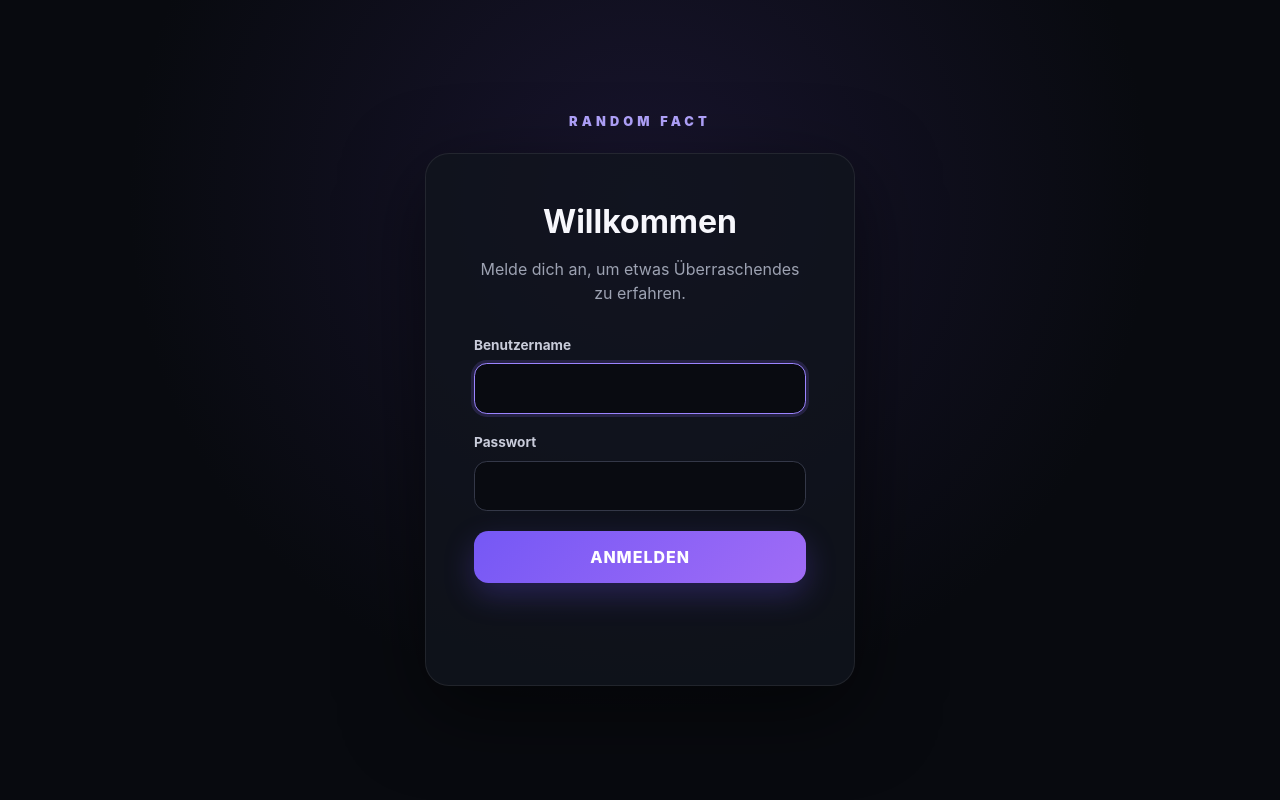
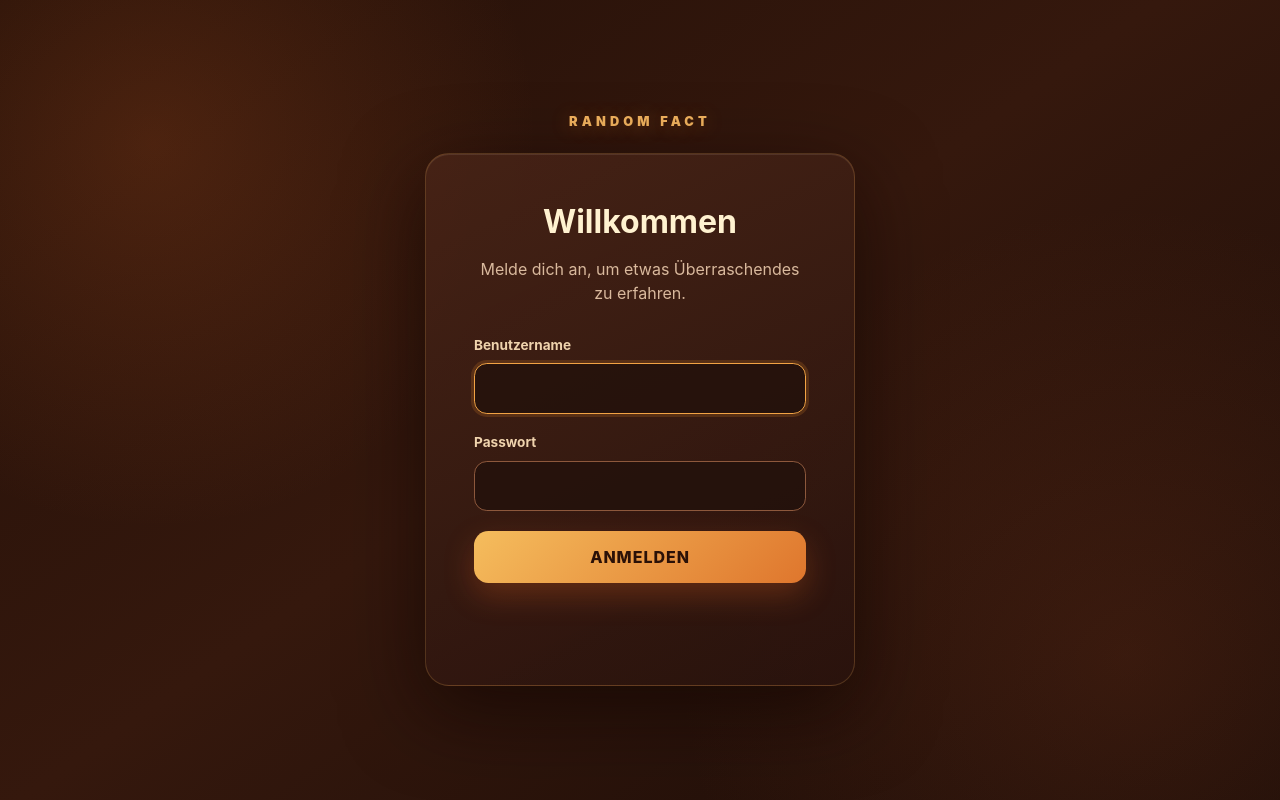
Before and after one commit to PsycoHouse/FunFacts, a website: page index.html in a window 1280 px wide. Drawn offline with Linux system fonts and the light colour scheme.

Commit message:
Style interface with autumn color palette

```diff
--- a/index.html
+++ b/index.html
@@ -4,6 +4,7 @@
     <meta charset="UTF-8">
     <meta name="viewport" content="width=device-width, initial-scale=1">
     <meta name="description" content="Private Random Facts auf Knopfdruck.">
+    <meta name="theme-color" content="#1b0d08">
     <title>Random Fact</title>
     <link rel="stylesheet" href="style.css">
     <script src="app.js" defer></script>
--- a/style.css
+++ b/style.css
@@ -1,24 +1,162 @@
-:root { color-scheme: dark; font-family: Inter, ui-sans-serif, system-ui, sans-serif; color: #f7f7fc; background: #080a0f; font-synthesis: none; }
+:root {
+  color-scheme: dark;
+  font-family: Inter, ui-sans-serif, system-ui, sans-serif;
+  color: #fff8e8;
+  background: #1b0d08;
+  font-synthesis: none;
+}
+
 * { box-sizing: border-box; }
-body { min-width: 320px; min-height: 100svh; margin: 0; display: grid; place-items: center; background: radial-gradient(circle at 50% 25%, #30245b66, transparent 32rem), #080a0f; }
+
+body {
+  min-width: 320px;
+  min-height: 100svh;
+  margin: 0;
+  display: grid;
+  place-items: center;
+  background:
+    radial-gradient(circle at 12% 18%, #c95d2438 0, transparent 24rem),
+    radial-gradient(circle at 88% 82%, #8d3d1e38 0, transparent 28rem),
+    linear-gradient(145deg, #241008 0%, #35180d 48%, #1b0d08 100%);
+}
+
 button, input { font: inherit; }
-.shell { width: min(720px, calc(100% - 2rem)); padding: 3rem 0; text-align: center; }
-.eyebrow { margin: 0 0 1.5rem; color: #b3a5ff; font-size: .8rem; font-weight: 900; letter-spacing: .32em; }
-.panel { position: relative; padding: clamp(1.5rem, 5vw, 3rem); border: 1px solid #ffffff14; border-radius: 1.5rem; background: #11141dcc; box-shadow: 0 24px 80px #0008; animation: appear .35s ease both; }
+
+.shell {
+  width: min(720px, calc(100% - 2rem));
+  padding: 3rem 0;
+  text-align: center;
+}
+
+.eyebrow {
+  margin: 0 0 1.5rem;
+  color: #f4b45f;
+  font-size: .8rem;
+  font-weight: 900;
+  letter-spacing: .32em;
+  text-shadow: 0 2px 18px #e47b2f66;
+}
+
+.panel {
+  position: relative;
+  padding: clamp(1.5rem, 5vw, 3rem);
+  border: 1px solid #f2b45b33;
+  border-radius: 1.5rem;
+  background: linear-gradient(155deg, #472316e8, #29130dea);
+  box-shadow: 0 24px 80px #100500aa, inset 0 1px #fff3d919;
+  animation: appear .35s ease both;
+}
+
 .login-panel { max-width: 430px; margin: auto; }
-h1 { margin: 0; font-size: 2rem; }.intro { color: #9da2b2; line-height: 1.5; }
-form { display: grid; gap: .65rem; margin-top: 2rem; text-align: left; } label { color: #c9ccda; font-size: .85rem; font-weight: 700; }
-input { width: 100%; margin-bottom: .6rem; padding: .9rem 1rem; border: 1px solid #343848; border-radius: .8rem; color: white; background: #090b11; outline: none; }
-input:focus { border-color: #9b84ff; box-shadow: 0 0 0 3px #8e72ff2b; }
-.primary { padding: 1rem 1.4rem; border: 0; border-radius: .9rem; color: white; background: linear-gradient(135deg, #7558f5, #a06cf6); box-shadow: 0 12px 30px #6e4df044; cursor: pointer; font-weight: 850; letter-spacing: .06em; transition: transform .16s ease, opacity .16s ease; }
-.primary:hover:not(:disabled) { transform: translateY(-2px); }.primary:disabled { cursor: wait; opacity: .6; }
-.toolbar { position: absolute; top: 1.1rem; right: 1.25rem; }.brain { margin: .5rem 0 1rem; font-size: clamp(3rem, 10vw, 5rem); filter: drop-shadow(0 10px 25px #8063ff55); }
-.fact-card { min-height: 11rem; display: flex; flex-direction: column; align-items: center; justify-content: center; }
-.category { margin-bottom: .8rem; padding: .35rem .75rem; border: 1px solid #443b61; border-radius: 999px; color: #c6bbed; background: #211c31; font-size: .75rem; font-weight: 750; }
-.fact { max-width: 640px; margin: 0; font-size: clamp(1.45rem, 5vw, 2.5rem); font-weight: 650; line-height: 1.3; text-wrap: balance; }.fact.is-new { animation: appear .45s ease both; }
-.text-button { padding: .35rem; border: 0; color: #999ead; background: transparent; cursor: pointer; text-decoration: underline; text-underline-offset: .2rem; }.text-button:hover { color: #e0e2e8; }
-.status { min-height: 1.35rem; margin: 1rem 0; color: #ffaaa8; font-size: .9rem; }.counter { margin: .8rem 0 0; color: #898e9e; font-size: .86rem; }.reset { margin-top: 1.25rem; font-size: .76rem; }
-button:focus-visible { outline: 3px solid #c9bdff; outline-offset: 3px; }
-@keyframes appear { from { opacity: 0; transform: translateY(8px); } to { opacity: 1; transform: none; } }
-@media (max-width: 480px) { .shell { width: min(100% - 1rem, 720px); padding: 1rem 0; }.panel { padding: 1.25rem; padding-top: 3.5rem; }.login-panel { padding-top: 1.5rem; } }
-@media (prefers-reduced-motion: reduce) { *, *::before, *::after { animation-duration: .01ms !important; transition-duration: .01ms !important; } }
+h1 { margin: 0; color: #fff2d0; font-size: 2rem; }
+.intro { color: #d9b99d; line-height: 1.5; }
+
+form {
+  display: grid;
+  gap: .65rem;
+  margin-top: 2rem;
+  text-align: left;
+}
+
+label { color: #efd3ad; font-size: .85rem; font-weight: 700; }
+
+input {
+  width: 100%;
+  margin-bottom: .6rem;
+  padding: .9rem 1rem;
+  border: 1px solid #8d583c;
+  border-radius: .8rem;
+  color: #fff8e8;
+  background: #21100bbf;
+  outline: none;
+}
+
+input:focus {
+  border-color: #f2a344;
+  box-shadow: 0 0 0 3px #e58a2d30;
+}
+
+.primary {
+  padding: 1rem 1.4rem;
+  border: 0;
+  border-radius: .9rem;
+  color: #2b1107;
+  background: linear-gradient(135deg, #f5bd5d, #df762d);
+  box-shadow: 0 12px 30px #d55c254d;
+  cursor: pointer;
+  font-weight: 850;
+  letter-spacing: .06em;
+  transition: transform .16s ease, filter .16s ease, opacity .16s ease;
+}
+
+.primary:hover:not(:disabled) { transform: translateY(-2px); filter: brightness(1.08); }
+.primary:disabled { cursor: wait; opacity: .6; }
+.toolbar { position: absolute; top: 1.1rem; right: 1.25rem; }
+
+.brain {
+  margin: .5rem 0 1rem;
+  font-size: clamp(3rem, 10vw, 5rem);
+  filter: drop-shadow(0 10px 25px #db762d66);
+}
+
+.fact-card {
+  min-height: 11rem;
+  display: flex;
+  flex-direction: column;
+  align-items: center;
+  justify-content: center;
+}
+
+.category {
+  margin-bottom: .8rem;
+  padding: .35rem .75rem;
+  border: 1px solid #bd713f;
+  border-radius: 999px;
+  color: #ffdba7;
+  background: #65331f;
+  font-size: .75rem;
+  font-weight: 750;
+}
+
+.fact {
+  max-width: 640px;
+  margin: 0;
+  color: #fff8e8;
+  font-size: clamp(1.45rem, 5vw, 2.5rem);
+  font-weight: 650;
+  line-height: 1.3;
+  text-wrap: balance;
+}
+
+.fact.is-new { animation: appear .45s ease both; }
+
+.text-button {
+  padding: .35rem;
+  border: 0;
+  color: #d8ad86;
+  background: transparent;
+  cursor: pointer;
+  text-decoration: underline;
+  text-underline-offset: .2rem;
+}
+
+.text-button:hover { color: #ffe4bb; }
+.status { min-height: 1.35rem; margin: 1rem 0; color: #ffad87; font-size: .9rem; }
+.counter { margin: .8rem 0 0; color: #c69b79; font-size: .86rem; }
+.reset { margin-top: 1.25rem; font-size: .76rem; }
+button:focus-visible { outline: 3px solid #ffd27d; outline-offset: 3px; }
+
+@keyframes appear {
+  from { opacity: 0; transform: translateY(8px); }
+  to { opacity: 1; transform: none; }
+}
+
+@media (max-width: 480px) {
+  .shell { width: min(100% - 1rem, 720px); padding: 1rem 0; }
+  .panel { padding: 1.25rem; padding-top: 3.5rem; }
+  .login-panel { padding-top: 1.5rem; }
+}
+
+@media (prefers-reduced-motion: reduce) {
+  *, *::before, *::after { animation-duration: .01ms !important; transition-duration: .01ms !important; }
+}
```
